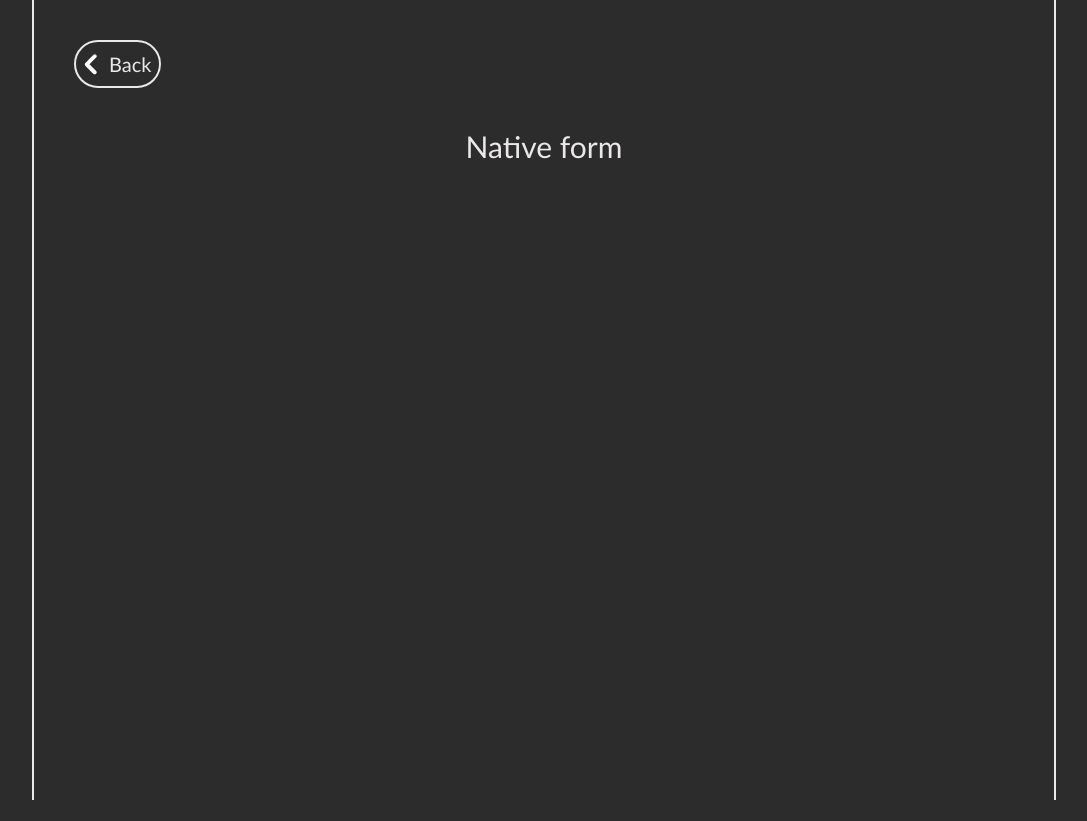
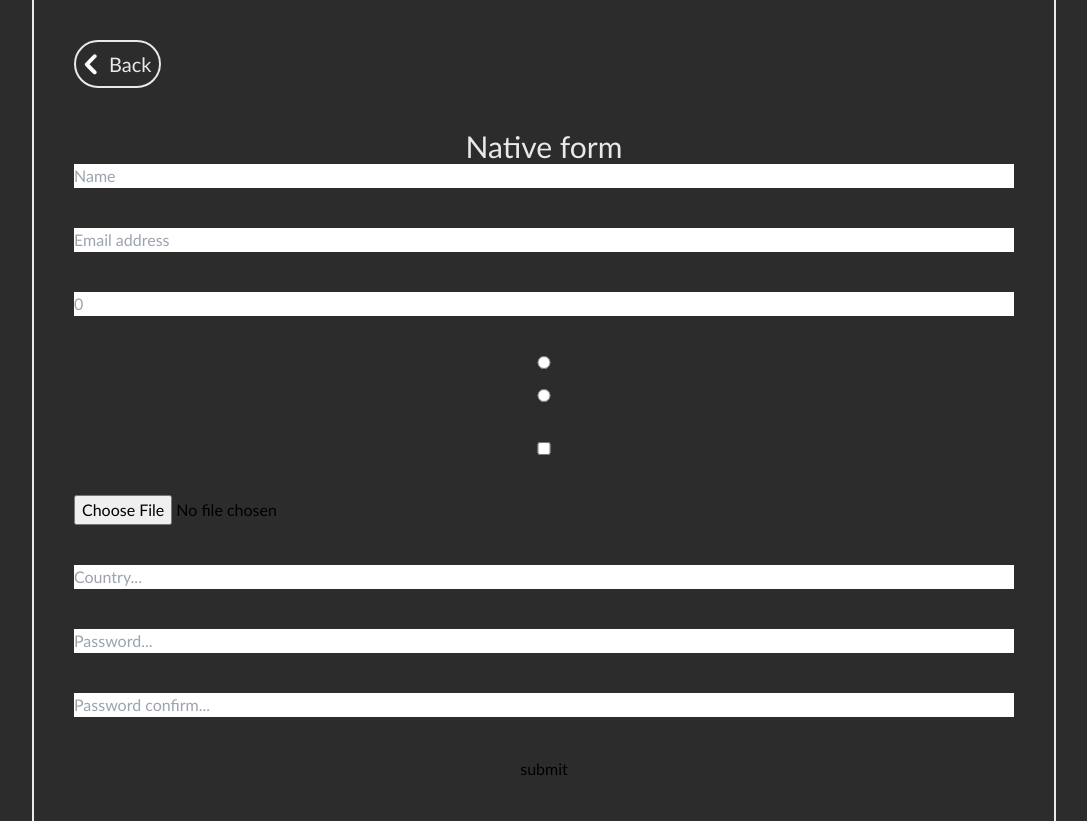
Before and after one commit to Tedzury/RSSchool_react_components, a React (Vite) app: page /native_form in a window 1280 px wide. Shown: the whole page, without its empty margins (96-1183 px from the left). Before the commit the page ends 800 px from the top, so only its background shows below. Built offline with nearby package versions, Linux system fonts and the light colour scheme.

Commit message:
feat: add basic logic for validating and submiting native react form

```diff
--- a/src/helpers/encodeToBase64.ts
+++ b/src/helpers/encodeToBase64.ts
@@ -1,8 +1,8 @@
-export function encodeToBase64(fileList: FileList | undefined) {
+export function encodeToBase64(file: File | undefined) {
   return new Promise((resolve, reject) => {
-    if (!fileList) return;
+    if (!file) return;
     const reader = new FileReader();
-    reader.readAsDataURL(fileList[0]);
+    reader.readAsDataURL(file);
     reader.onload = () => resolve(reader.result);
     reader.onerror = reject;
   });
--- a/src/pages/MainPage/ui/FormList.tsx
+++ b/src/pages/MainPage/ui/FormList.tsx
@@ -2,17 +2,42 @@ import { useAppSelector } from '../../../store/hooks';
 
 export default function FormList() {
   const { formsData } = useAppSelector((state) => state.appReducer);
+  const formsList = formsData.map(
+    ({ name, age, gender, email, password, country, image }) => {
+      return (
+        <li
+          className="w-full rounded-lg border-2 border-accent_yellow py-6 text-lg text-accent"
+          key={Date.toString()}
+        >
+          <p className="ml-[6rem]">Name: {name}</p>
+          <p className="ml-[6rem]">Age: {age}</p>
+          <p className="ml-[6rem]">Gender: {gender}</p>
+          <p className="ml-[6rem]">Email: {email}</p>
+          <p className="ml-[6rem]">Password: {password}</p>
+          <p className="ml-[6rem]">Country: {country}</p>
+          <p className="mt-5 w-full text-center text-xl">Provided image:</p>
+          <img
+            className="mx-auto mt-5 w-1/2 rounded-md"
+            src={image}
+            alt={`${name}`}
+          />
+        </li>
+      );
+    }
+  );
+
   const content =
     formsData.length > 0 ? (
-      <div>Here is form data</div>
+      <ul className="flex flex-col gap-20">{formsList}</ul>
     ) : (
-      <div className="text-lg text-accent">No forms filled yet...</div>
+      <p className="text-lg text-accent">No forms completed yet...</p>
     );
   return (
-    <section className="px-10">
-      <h3 className="mt-10 text-xl text-accent">Here is your filled forms:</h3>
-      <div className="mt-10 flex flex-col items-center">{content}</div>
-      <button onClick={() => console.log(formsData)}>Show data</button>
+    <section className="w-full px-10">
+      <h3 className="mt-10 text-xl text-accent">
+        Here are your completed forms:
+      </h3>
+      <div className="mt-10 flex w-full flex-col items-center">{content}</div>
     </section>
   );
 }
--- a/src/pages/NativeForm/NativeForm.tsx
+++ b/src/pages/NativeForm/NativeForm.tsx
@@ -1,10 +1,131 @@
+import { FormEvent, useEffect, useState } from 'react';
 import BackBtn from '../../shared/ui/BackBtn';
 import FormHeader from '../../shared/ui/FormHeader';
+import CountryList from '../ReactHookForm/ui/CountryList';
+import * as Yup from 'yup';
+import {
+  defaultValidationSchema,
+  nativeSchemaExtension,
+} from '../../shared/validationSchema';
+import getTextColor from '../../helpers/getTextColor';
+import { useAppDispatch } from '../../store/hooks';
+import { addFormData } from '../../store/appStateSlice';
+import { encodeToBase64 } from '../../helpers/encodeToBase64';
+
+const validationSchema = Yup.object({
+  ...defaultValidationSchema(),
+  ...nativeSchemaExtension(),
+});
+
+type ValidationError = {
+  message: string;
+  path: string;
+  type: string;
+};
+
+type YupErrors = {
+  inner: ValidationError[];
+};
+
+const defaultErrorState = {
+  name: '',
+  age: '',
+  email: '',
+  password: '',
+  confirmPassword: '',
+  gender: '',
+  accept: '',
+  image: '',
+  country: '',
+};
+
 export default function NativeForm() {
+  const [errors, setErrors] = useState(defaultErrorState);
+  const [textColor, setTextColor] = useState('text-[black]');
+  const dispatch = useAppDispatch();
+  useEffect(() => {
+    setTextColor(getTextColor(errors.password.slice(1)));
+  }, [errors.password]);
+
+  async function handleSubmit(e: FormEvent) {
+    e.preventDefault();
+    const formData = new FormData(e.target as HTMLFormElement);
+    const formObj = Object.fromEntries(formData);
+    setErrors(defaultErrorState);
+    try {
+      await validationSchema.validate(formObj, { abortEarly: false });
+      const image64 = await encodeToBase64(formObj.image as File);
+      dispatch(
+        addFormData({
+          name: formObj.name as string,
+          age: Number(formObj.age),
+          email: formObj.email as string,
+          password: formObj.password as string,
+          confirmPassword: formObj.confirmPassword as string,
+          gender: formObj.gender as string,
+          accept: true,
+          country: formObj.country as string,
+          image: image64 as string,
+        })
+      );
+    } catch (e) {
+      (e as YupErrors).inner.forEach((error) => {
+        setErrors((prev) => {
+          return { ...prev, [error.path]: error.message };
+        });
+      });
+    }
+  }
   return (
     <>
       <BackBtn />
       <FormHeader title="Native form" />
+      <form
+        className="flex flex-col gap-5"
+        onSubmit={(e) => handleSubmit(e)}
+        noValidate
+      >
+        <input placeholder="Name" type="text" name="name" />
+        <p>{errors.name}</p>
+
+        <input placeholder="Email address" type="email" name="email" />
+        <p>{errors.email}</p>
+
+        <input type="number" placeholder="0" name="age" />
+        <p>{errors.age}</p>
+
+        <input type="radio" value="male" name="gender" />
+        <input type="radio" value="female" name="gender" />
+        <p>{errors.gender}</p>
+
+        <input type="checkbox" name="accept" />
+        <p>{errors.accept}</p>
+
+        <input type="file" name="image" multiple={false} />
+        <p>{errors.image}</p>
+
+        <input
+          placeholder="Country..."
+          type="text"
+          list="countryList"
+          name="country"
+        />
+        <p>{errors.country}</p>
+
+        <input placeholder="Password..." type="password" name="password" />
+        <p className={`${textColor}`}>{errors.password.slice(1)}</p>
+
+        <input
+          placeholder="Password confirm..."
+          type="password"
+          name="confirmPassword"
+        />
+        <p>{errors.confirmPassword as string}</p>
+
+        <CountryList />
+
+        <button>submit</button>
+      </form>
     </>
   );
 }
--- a/src/pages/ReactHookForm/ReactHookForm.tsx
+++ b/src/pages/ReactHookForm/ReactHookForm.tsx
@@ -1,14 +1,24 @@
 import BackBtn from '../../shared/ui/BackBtn';
 import FormHeader from '../../shared/ui/FormHeader';
-import { useForm, SubmitHandler } from 'react-hook-form';
+import { useForm } from 'react-hook-form';
 import { yupResolver } from '@hookform/resolvers/yup';
-import { useAppSelector, useAppDispatch } from '../../store/hooks';
+import { useAppDispatch } from '../../store/hooks';
 import { useEffect, useState } from 'react';
 import { addFormData } from '../../store/appStateSlice';
 import { RawFormDataType } from '../../shared/types';
-import { validationSchema } from '../../shared/validationSchema';
+import {
+  defaultValidationSchema,
+  rhfSchemaExtension,
+} from '../../shared/validationSchema';
 import getTextColor from '../../helpers/getTextColor';
 import { encodeToBase64 } from '../../helpers/encodeToBase64';
+import CountryList from './ui/CountryList';
+import * as Yup from 'yup';
+
+const validationSchema = Yup.object({
+  ...defaultValidationSchema(),
+  ...rhfSchemaExtension(),
+});
 
 export default function ReactHookForm() {
   const dispatch = useAppDispatch();
@@ -19,14 +29,10 @@ export default function ReactHookForm() {
     reset,
   } = useForm({
     resolver: yupResolver(validationSchema),
+    mode: 'onBlur',
   });
 
-  const { countryList } = useAppSelector((state) => state.appReducer);
-  const list = countryList.map((country) => (
-    <option key={country} value={country}></option>
-  ));
-
-  const onSubmit: SubmitHandler<RawFormDataType> = async ({
+  async function onSubmit({
     name,
     age,
     email,
@@ -36,8 +42,9 @@ export default function ReactHookForm() {
     accept,
     image,
     country,
-  }) => {
-    const image64 = await encodeToBase64(image);
+  }: RawFormDataType) {
+    const myImage = image && image[0];
+    const image64 = await encodeToBase64(myImage);
     dispatch(
       addFormData({
         name,
@@ -52,7 +59,7 @@ export default function ReactHookForm() {
       })
     );
     reset();
-  };
+  }
 
   const [textColor, setTextColor] = useState('text-[black]');
   useEffect(() => {
@@ -88,7 +95,7 @@ export default function ReactHookForm() {
         <input {...register('accept')} type="checkbox" />
         <p>{errors.accept?.message as string}</p>
 
-        <input {...register('image')} type="file" />
+        <input {...register('image')} type="file" multiple={false} />
         <p>{errors.image?.message as string}</p>
 
         <input
@@ -115,7 +122,7 @@ export default function ReactHookForm() {
         />
         <p>{errors.confirmPassword?.message as string}</p>
 
-        <datalist id="countryList">{list}</datalist>
+        <CountryList />
 
         <button>submit</button>
       </form>
--- /dev/null
+++ b/src/pages/ReactHookForm/ui/CountryList.tsx
@@ -0,0 +1,10 @@
+import { useAppSelector } from '../../../store/hooks';
+
+export default function CountryList() {
+  const { countryList } = useAppSelector((state) => state.appReducer);
+  const list = countryList.map((country) => (
+    <option key={country} value={country}></option>
+  ));
+
+  return <datalist id="countryList">{list}</datalist>;
+}
--- a/src/shared/validationSchema.ts
+++ b/src/shared/validationSchema.ts
@@ -5,14 +5,14 @@ const nameRegEx = /^[A-Z].*$/;
 const emailRegEx = /^[A-Z0-9._%+-]+@[A-Z0-9.-]+\.[A-Z]{2,}$/i;
 const MAX_FILE_SIZE = 512000;
 
-export const validationSchema = Yup.object({
+export const defaultValidationSchema = () => {
+  return {
     name: Yup.string()
       .required('Name is required!')
       .matches(nameRegEx, {
         message: 'Name must start with uppercase letter!',
         excludeEmptyString: true,
-    })
-    .min(2, 'Name must be at least 2 characters long!'),
+      }),
     email: Yup.string()
       .required('Email is required!')
       .matches(emailRegEx, {
@@ -80,4 +80,65 @@ export const validationSchema = Yup.object({
     confirmPassword: Yup.string()
       .required('Confirm password is required')
       .oneOf([Yup.ref('password')], 'Password mismatch'),
-});
+  }
+};
+
+export const rhfSchemaExtension = () => {
+  return {
+    accept: Yup.boolean()
+    .oneOf([true], 'Acceptance of T&C required!')
+    .required('Acceptance of T&C required!'),
+    image: Yup.mixed<FileList>()
+    .test('File presence', 'Image is required', (value) =>
+      (value as FileList)[0] ? true : false
+    )
+    .test(
+      'Max file size',
+      'Image must be less then 500KB',
+      (value) => value && (value as FileList)[0]?.size < MAX_FILE_SIZE
+    )
+    .test(
+      'Image extension',
+      'Only images jpeg and png images are allowed',
+      (value) => {
+        if (value) {
+          const extension = (value as FileList)[0]?.name.slice(
+            (value as FileList)[0].name.lastIndexOf('.')
+          );
+          return ['.jpeg', '.jpg', 'png'].includes(extension);
+        }
+        return false;
+      }
+    ),
+  }
+};
+
+export const nativeSchemaExtension = () => {
+  return {
+    accept: Yup.string()
+      .oneOf(['on'], 'Acceptance of T&C required!')
+      .required('Acceptance of T&C required!'),
+    image: Yup.mixed<File>()
+      .test('File presence', 'Image is required', (value) =>
+        value ? true : false
+      )
+      .test(
+        'Max file size',
+        'Image must be less then 500KB',
+        (value) => value && value?.size < MAX_FILE_SIZE
+      )
+      .test(
+        'Image extension',
+        'Only images jpeg and png images are allowed',
+        (value) => {
+          if (value) {
+            const extension = value?.name.slice(
+              value.name.lastIndexOf('.')
+            );
+            return ['.jpeg', '.jpg', 'png'].includes(extension);
+          }
+          return false;
+        }
+      ),
+  }
+}
```
Also changed, not shown: src/shared/types/index.ts (+11 -0 lines). Lines whose indentation alone changed are shown as unchanged.
